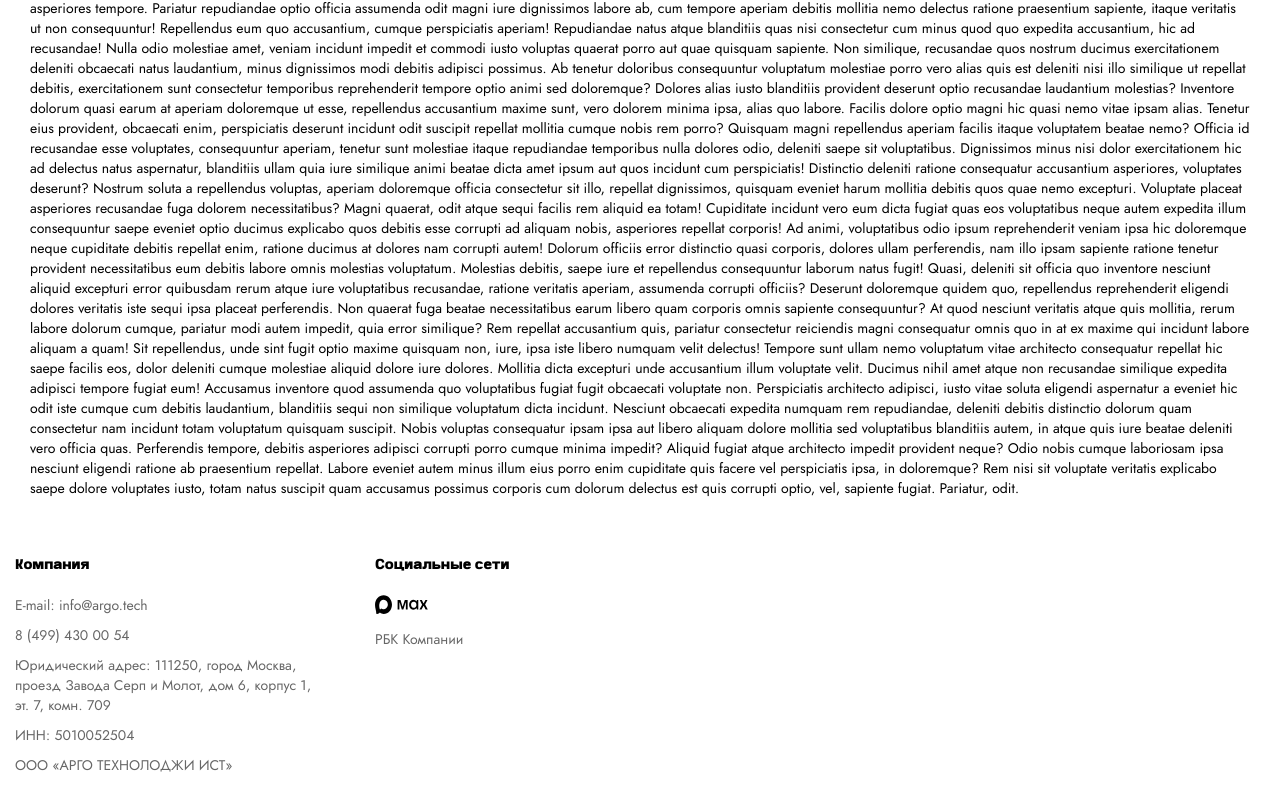
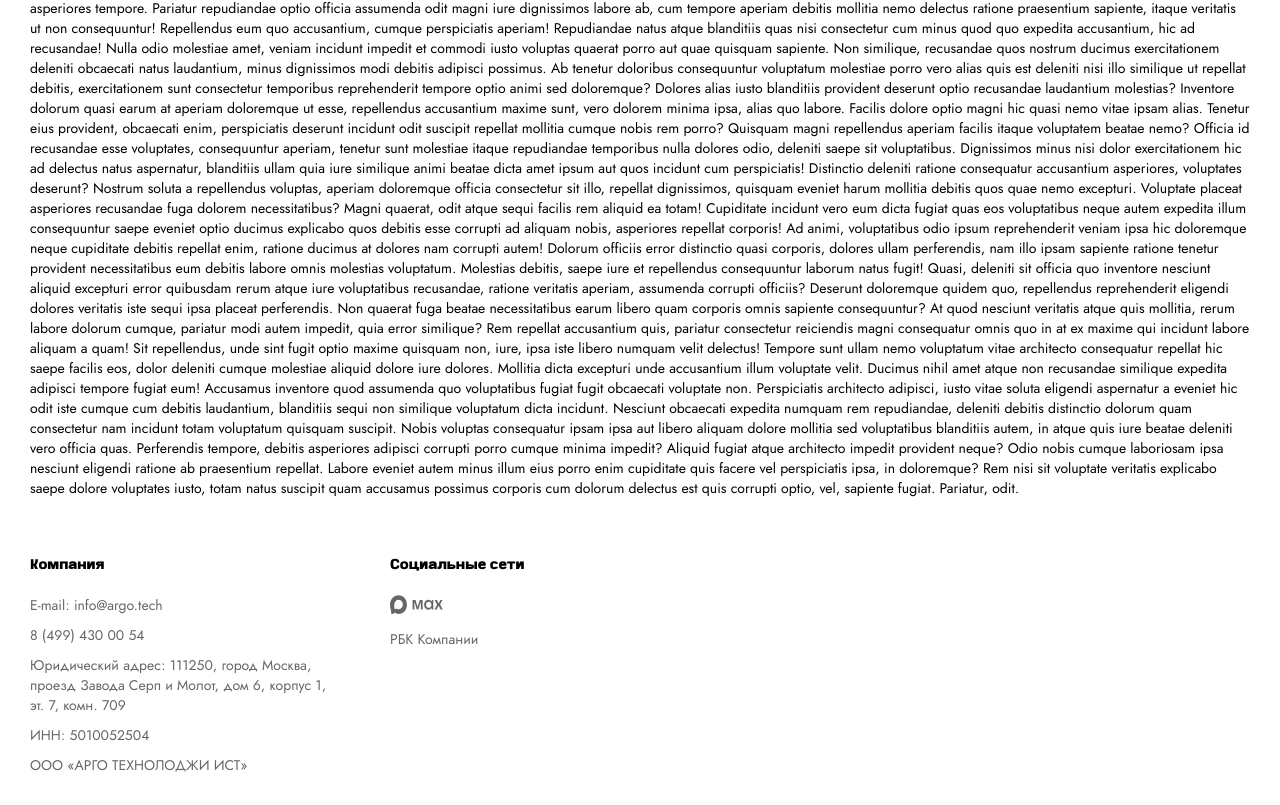
Before and after one commit to Slawone/argo-web, a Next.js app: page / in a window 1280 px wide. Shown: the part 1088-1893 px from the top of the page. Built offline with nearby package versions, Linux system fonts and the light colour scheme.

Commit message:
Added favicon

```diff
--- a/src/widgets/Footer/Footer.module.scss
+++ b/src/widgets/Footer/Footer.module.scss
@@ -1,10 +1,11 @@
 .footer {
-  padding: 60px 15px 30px;
+  padding: 60px 0 30px;
 }
 
 .wrapper {
   max-width: 1250px;
   margin-inline: auto;
+  padding-inline: 15px;
 }
 
 .info {
@@ -48,5 +49,10 @@
 }
 
 .icon {
-  color: var(--color-dark);
+  color: var(--color-text);
+  transition: color var(--transition-duration) ease;
+
+  &:hover {
+    color: var(--color-dark);
+  }
 }
```
Also changed, not shown: 1 other file (tests, documents, lock files or other folders).
